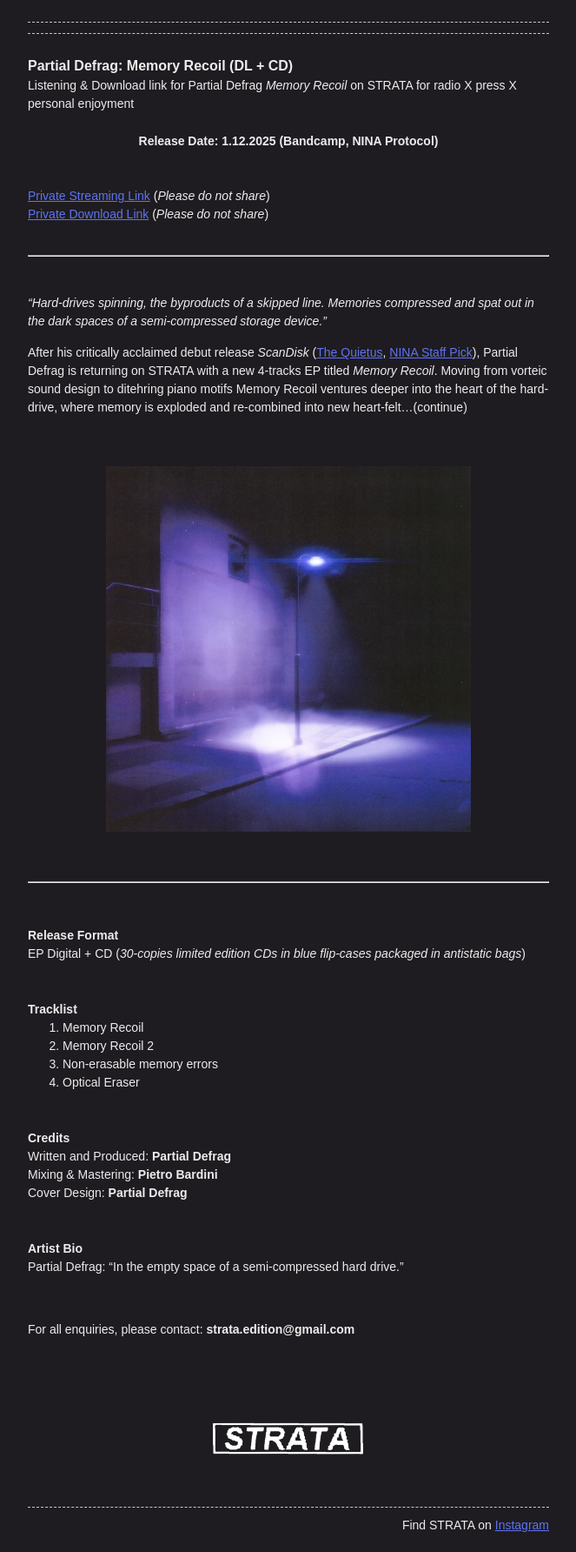
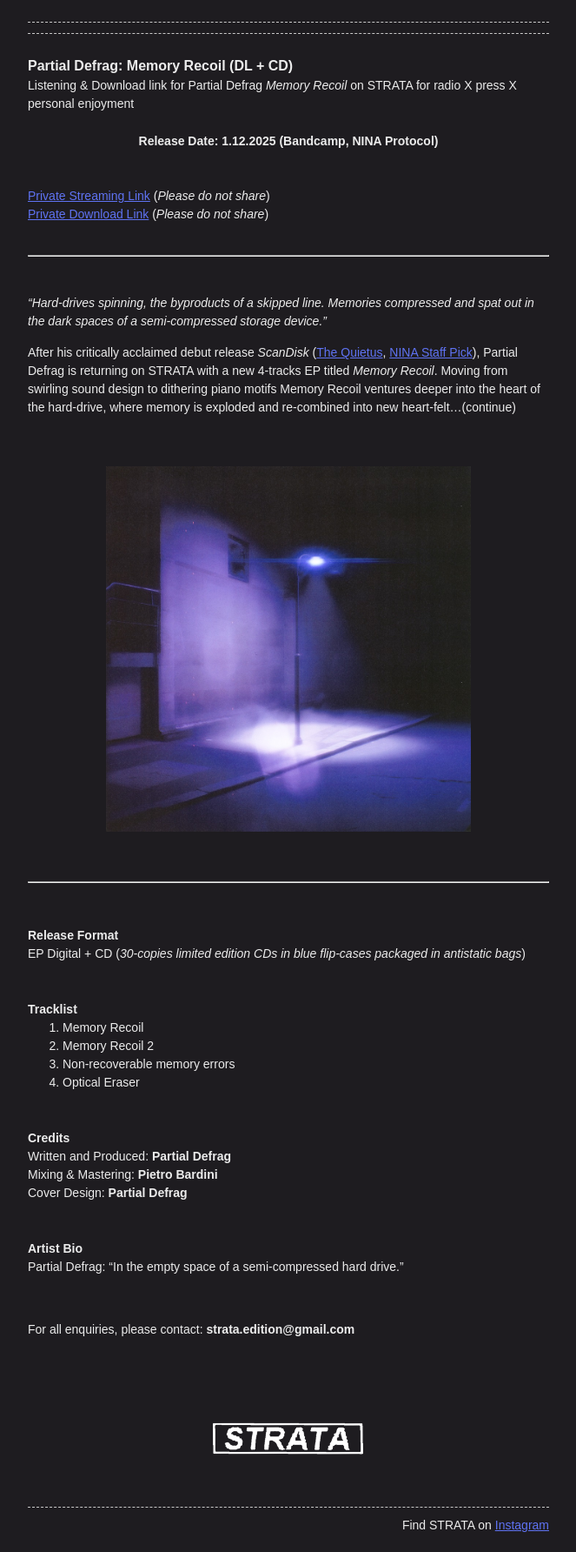
Before and after one commit to StrataEdition/Memory-Recoil-EPK, a Jekyll site: the page built from index.md, in a window 1280 px wide. Shown: the whole page at 87% size, without its empty margins (308-971 px from the left). Built offline with Jekyll 4.4.1, drawn with Linux system fonts in a browser that asks for light colours.

Commit message:
Update index.md

```diff
--- a/index.md
+++ b/index.md
@@ -20,7 +20,7 @@ Listening & Download link for Partial Defrag *Memory Recoil* on STRATA for radio
 
 *"Hard-drives spinning, the byproducts of a skipped line. Memories compressed and spat out in the dark spaces of a semi-compressed storage device."*
 
-After his critically acclaimed debut release *ScanDisk* ([The Quietus](https://thequietus.com/quietus-reviews/partial-defrag-scandisk-review/), [NINA Staff Pick](https://www.ninaprotocol.com/articles/partial-defrag-scandisk)), Partial Defrag is returning on STRATA with a new 4-tracks EP titled *Memory Recoil*. Moving from vorteic sound design to ditehring piano motifs Memory Recoil ventures deeper into the heart of the hard-drive, where memory is exploded and re-combined into new heart-felt...(continue)
+After his critically acclaimed debut release *ScanDisk* ([The Quietus](https://thequietus.com/quietus-reviews/partial-defrag-scandisk-review/), [NINA Staff Pick](https://www.ninaprotocol.com/articles/partial-defrag-scandisk)), Partial Defrag is returning on STRATA with a new 4-tracks EP titled *Memory Recoil*. Moving from swirling sound design to dithering piano motifs Memory Recoil ventures deeper into the heart of the hard-drive, where memory is exploded and re-combined into new heart-felt...(continue)
 
 <br>
 <img src="memoryRecoil_Cover.JPG" alt="Memory Recoil Cover" class="centered-image">
@@ -37,7 +37,7 @@ EP Digital + CD (*30-copies limited edition CDs in blue flip-cases packaged in a
 ## Tracklist
 1. Memory Recoil
 2. Memory Recoil 2
-3. Non-erasable memory errors
+3. Non-recoverable memory errors
 4. Optical Eraser
 
 <br>
```
